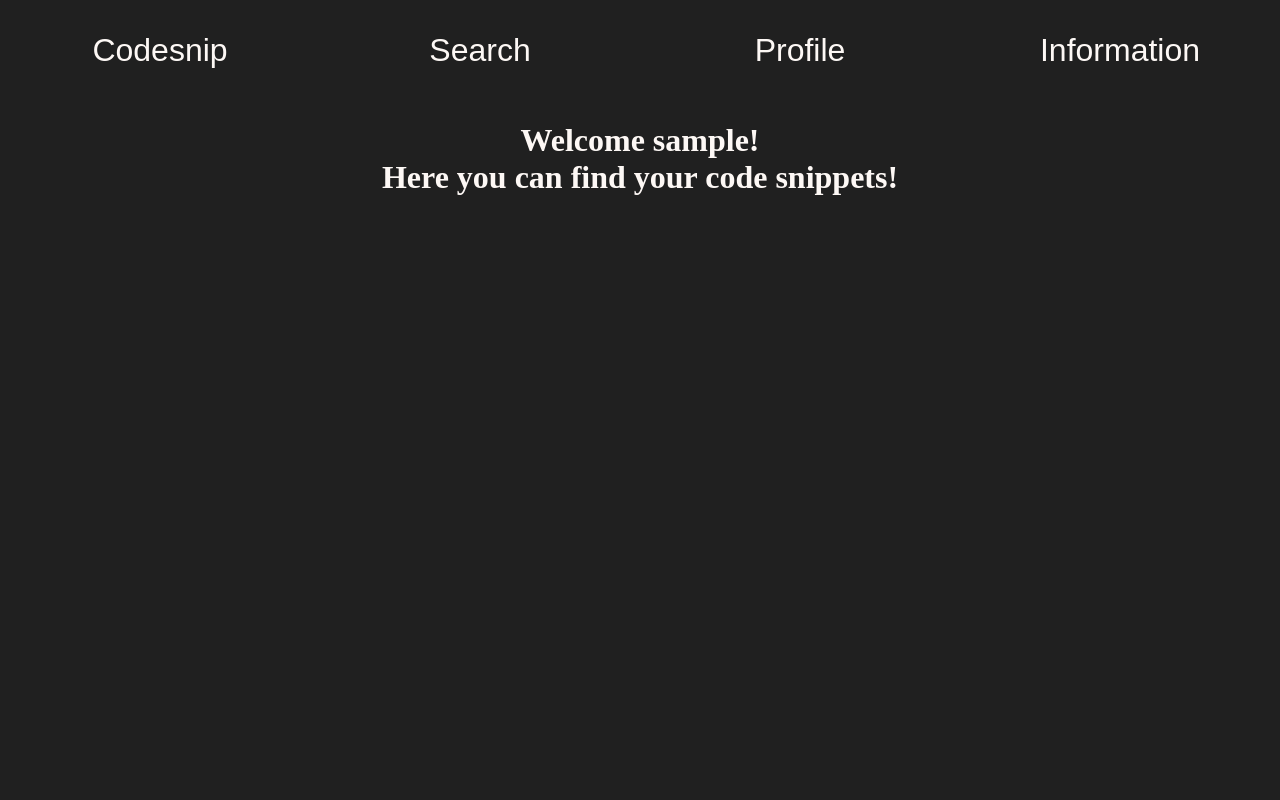
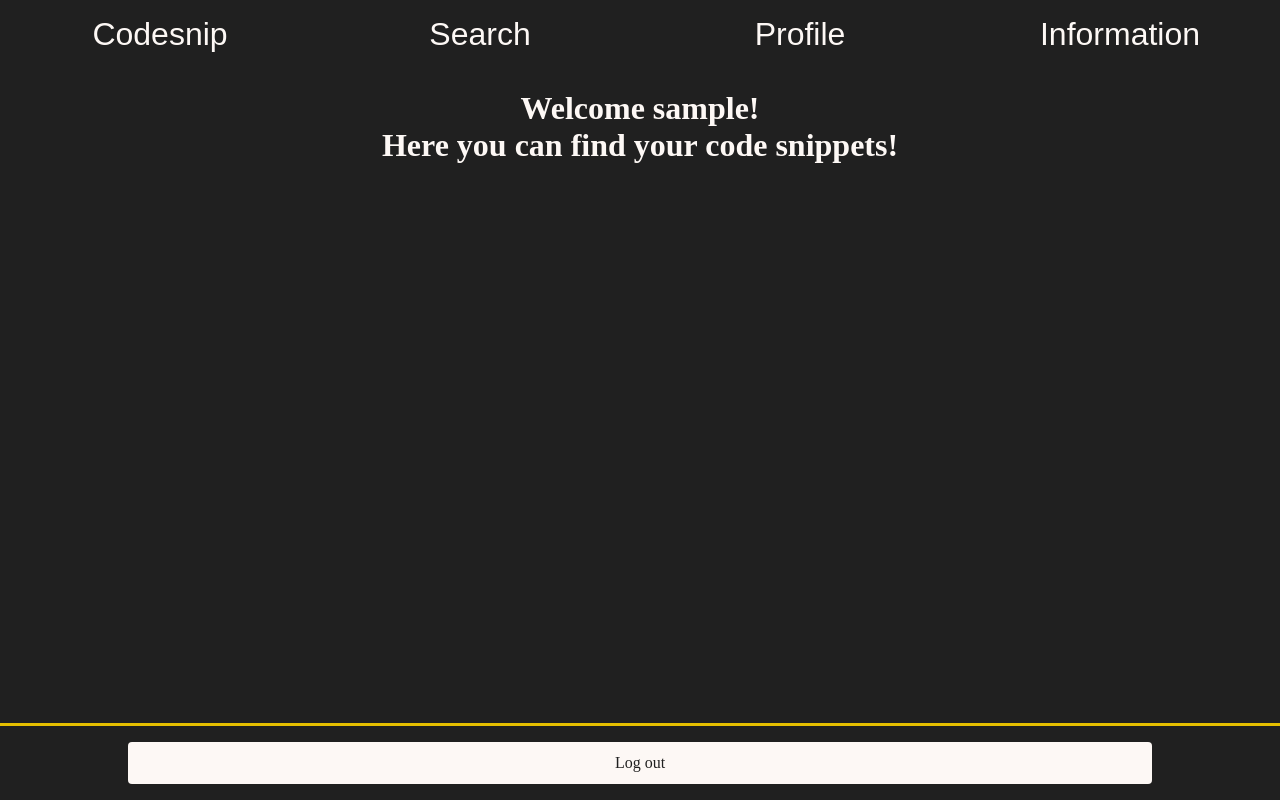
Before and after one commit to Luciano-Bercini/Code-Snip, a Flask app: page /profile in a window 1280 px wide. Run offline with Flask 2, Linux system fonts and the light colour scheme; the visitor is signed in with stand-in values (Sample User, id 1); data that the repository does not hold is empty; some libraries are stand-ins or nearby versions.

Commit message:
Many improvements, login feature and dynamic table visualization.

```diff
--- a/app.py
+++ b/app.py
@@ -23,20 +23,7 @@ def index():
 def profile():
     if 'username' in session:
         return render_template('profile.html', username=session['username'])
-
-
-@app.route("/sign_in", methods=['GET', 'POST'])
-def sign_in():
-    if request.method == 'POST':
-        username = request.form.get('username')
-        password = request.form.get('password')
-        login_user = db_users.find_one({'username': username})
-        if login_user:
-            if bcrypt.checkpw(password.encode('utf-8'), login_user['password']):
-                session['username'] = username
-                return redirect('/')
-        return 'Invalid username/password combination'
-    return render_template('sign_in.html')
+    return redirect('/sign_in')
 
 
 @app.route("/sign_up", methods=['GET', 'POST'])
@@ -52,6 +39,24 @@ def sign_up():
             return redirect('/')
         return 'Username already exists!'
     return render_template('sign_up.html')
+
+@app.route("/sign_in", methods=['GET', 'POST'])
+def sign_in():
+    if request.method == 'POST':
+        username = request.form.get('username')
+        password = request.form.get('password')
+        login_user = db_users.find_one({'username': username})
+        if login_user:
+            if bcrypt.checkpw(password.encode('utf-8'), login_user['password']):
+                session['username'] = username
+                return redirect('/')
+        return 'Invalid username/password combination'
+    return render_template('sign_in.html')
+
+@app.route('/sign_out', methods=['GET', 'POST'])
+def sign_out():
+    session.pop('username')
+    return redirect('/search')
 
 
 @app.route('/post_snippet', methods=['POST'])
@@ -109,8 +114,8 @@ def sw():
     return response
 
 
-@app.route('/view/<string:id>')
-def view(id):
+@app.route('/view_snippet/<string:id>')
+def view_snippet(id):
     snippet = db_snippet.find_one({"_id": ObjectId(id)})
     print(snippet)
     return render_template('view.html', snippet=snippet)
@@ -123,7 +128,7 @@ def render_query_table():
     query = {"title": {"$regex": title, "$options": 'i'}}
     if language != 'Any':
         query["language"] = language
-    snippets = list(db_snippet.find(query, {'content': 0}).sort("date", -1))
+    snippets = list(db_snippet.find(query, {'content': 0}).sort('date', -1))
     # Modify for correct data representation.
     for snippet in snippets:
         snippet['date'] = snippet['date'].strftime('%d %b %Y')
@@ -133,7 +138,7 @@ def render_query_table():
 @app.route('/render_user_snippets_table', methods=['GET'])
 def render_user_snippets_table():
     query = {"author": session['username']}
-    snippets = list(db_snippet.find(query, {'content': 0, 'author': 0}).sort("date", -1))
+    snippets = list(db_snippet.find(query, {'content': 0, 'author': 0}).sort('date', -1))
     # Modify for correct data representation.
     for snippet in snippets:
         snippet['date'] = snippet['date'].strftime('%d %b %Y')
@@ -156,11 +161,11 @@ def search():
     return render_template('/search.html', posts=snippets)
 
 
-@app.route('/delete/<string:id>')
-def delete(id):
+@app.route('/delete_snippet/<string:id>')
+def delete_snippet(id):
     try:
         db_snippet.delete_one({"_id": ObjectId(id)})
-        return redirect('/search')
+        return redirect('/profile')
     except:
         return 'There was a problem deleting the task.'
 
--- a/static/styles.css
+++ b/static/styles.css
@@ -8,6 +8,8 @@
     --red: #c20b0b;
 }
 body {
+    margin: 0;
+    height: 100%;
     font-family: serif;
     background-color: var(--black);
     color: var(--white);
@@ -93,6 +95,20 @@ label {
 .stretch{
   width:100%;
 }
+.footer-wrap {
+  min-height: 100%;
+  margin-bottom: -50px;
+}
+.footer {
+    background-color: var(--black);
+    border-color: var(--yellow);
+    border-top: 3px solid var(--yellow_darker);
+    position: fixed;
+    z-index: 1000 !important;
+    left: 0;
+    right: 0;
+    bottom: 0;
+}
 /*#editor {
   color: transparent;
   background: transparent;
@@ -120,8 +136,11 @@ label {
 }
 */
 a {
+    text-decoration: underline;
+    color: var(--white);
+}
+.no-decoration {
     text-decoration: none;
-    color: var(--white);
 }
 a:hover {
     color: var(--yellow);
--- a/templates/base.html
+++ b/templates/base.html
@@ -19,25 +19,17 @@
 <body>
     <header>
         <nav class="pure-g">
-            <div class="pure-u-1-2 pure-u-md-1-4 centered-text big-text">
-                 <a href="{{ url_for('index') }}">
-                    <p>Codesnip</p>
-                 </a>
+            <div class="pure-u-1-2 pure-u-md-1-4 centered-text big-text very-small-top-bottom-margin">
+                 <a href="{{ url_for('index') }}" class="no-decoration"> Codesnip </a>
             </div>
-            <div class="pure-u-1-2 pure-u-md-1-4 centered-text big-text">
-                 <a href="{{ url_for('search') }}">
-                    <p>Search</p>
-                 </a>
+            <div class="pure-u-1-2 pure-u-md-1-4 centered-text big-text very-small-top-bottom-margin">
+                 <a href="{{ url_for('search') }}" class="no-decoration"> Search </a>
             </div>
-            <div class="pure-u-1-2 pure-u-md-1-4 centered-text big-text">
-                <a href="{{ url_for('profile') }}">
-                    <p>Profile</p>
-                </a>
+            <div class="pure-u-1-2 pure-u-md-1-4 centered-text big-text very-small-top-bottom-margin">
+                <a href="{{ url_for('profile') }}" class="no-decoration"> Profile </a>
             </div>
-            <div class="pure-u-1-2 pure-u-md-1-4 centered-text big-text">
-                <a href="{{ url_for('information') }}">
-                    <p>Information</p>
-                </a>
+            <div class="pure-u-1-2 pure-u-md-1-4 centered-text big-text very-small-top-bottom-margin">
+                <a href="{{ url_for('information') }}" class="no-decoration"> Information </a>
             </div>
         </nav>
     </header>
--- a/templates/index.html
+++ b/templates/index.html
@@ -1,7 +1,7 @@
 {% extends "base.html" %}
 
 {% block body %}
-<h1>Code Snip is the ultimate platform for sharing and reviewing code snippets.</h1>
+<h1>The ultimate platform for sharing and reviewing code snippets.</h1>
 <form id="post" method="post">
     {% with language="C", action="/", submit_text="Post your code snippet!" %}
     {% include "code_input.html" %}
--- a/templates/profile.html
+++ b/templates/profile.html
@@ -1,10 +1,13 @@
 {% extends "base.html" %}
 
 {% block body %}
-    <h1>
-        Welcome {{username}}!<br>
-        Here you can find your code snippets!
-    </h1>
-    <div id="table"></div>
+        <h1>
+            Welcome {{username}}!<br>
+            Here you can find your code snippets!
+        </h1>
+        <div id="table"></div>
+        <div class="footer">
+            <input type="button" value="Log out" class="centered-block" onclick="window.location.href='{{ url_for("sign_out") }}'">
+        </div>
     <script src="static/user_snippets.js"></script>
 {% endblock %}
--- a/templates/search_bar.html
+++ b/templates/search_bar.html
@@ -13,7 +13,7 @@
         </div>
         <div class="pure-u-1 pure-u-md-1-3">
             <div class="centered-text medium-text" style="color: var(--yellow)">Search</div>
-            <input type="submit" class=" centered-block post-content" value="Search"/>
+            <input type="submit" class="centered-block post-content" value="Search"/>
         </div>
     </nav><br><br>
 </form>
--- a/templates/sign_up.html
+++ b/templates/sign_up.html
@@ -1,8 +1,4 @@
 {% extends 'base.html' %}
-
-{% block head %}
-
-{% endblock %}
 
 {% block body %}
 <h1>Join an ever growing community of developers!</h1>
@@ -14,7 +10,7 @@
         </div>
         <label style="color: var(--yellow)">Password</label>
         <div class="pure-u-1 pure-u-md-4-1">
-            <input type="text" name="password" id="password" class="post-content centered-block" placeholder="Password..."/>
+            <input type="password" name="password" id="password" class="post-content centered-block" placeholder="Password..."/>
         </div>
         <div class="pure-u-1 pure-u-md-4-1">
             <input type="submit" class="centered-block post-content" value="Register"/>
--- a/templates/snippets_table.html
+++ b/templates/snippets_table.html
@@ -1,4 +1,4 @@
-<div class="centered-block" style="width: 90%">
+<div class="centered-block" style="width: 95%">
     <table class="pure-table stretch medium-text very-small-top-bottom-margin">
     <thead>
         <tr>
@@ -6,7 +6,7 @@
                 {% for key, value in snippets[0].items() %}
                     {% if key != '_id' %}
                     <th>{{key.capitalize()}}</th>
-                    {% endif %}}
+                    {% endif %}
                 {% endfor %}
             <th>View</th>
                 {% if username %}
@@ -24,13 +24,13 @@
                     <td>{{value}}</td>
                     {% endif %}
                 {% endfor %}
-                <td><a href='/view/{{snippet._id}}'>View</a></td>
+                <td><a href="{{ url_for('view_snippet', id=snippet._id) }}">View</a></td>
                 {% if username %}
-                <td><a href="{{ url_for('update_snippet', id=id) }}">Update</a></td>
-                <td><a href='/delete/{{snippet._id}}'>Delete</a></td>
+                <td><a href="{{ url_for('update_snippet', id=snippet._id) }}">Update</a></td>
+                <td><a href="{{ url_for('delete_snippet', id=snippet._id) }}">Delete</a></td>
                 {% endif %}
             </tr>
         {% endfor %}
     </tbody>
-</table>
+    </table>
 </div>
--- a/templates/update.html
+++ b/templates/update.html
@@ -1,7 +1,7 @@
 {% extends "base.html" %}
 
 {% block body %}
-<h1> Editing your code snippet is always exciting! </h1><br>
+<h1> Editing your code snippet is always exciting! </h1>
 <form id="post" method="post">
     {% with title=snippet.title, content=snippet.content, language=snippet.language, submit_text="Update your code snippet!" %}
     {% include "code_input.html" %}
```
Also changed, not shown: templates/sign_in.html (+2 -6 lines), templates/view.html (+4 -3 lines).
